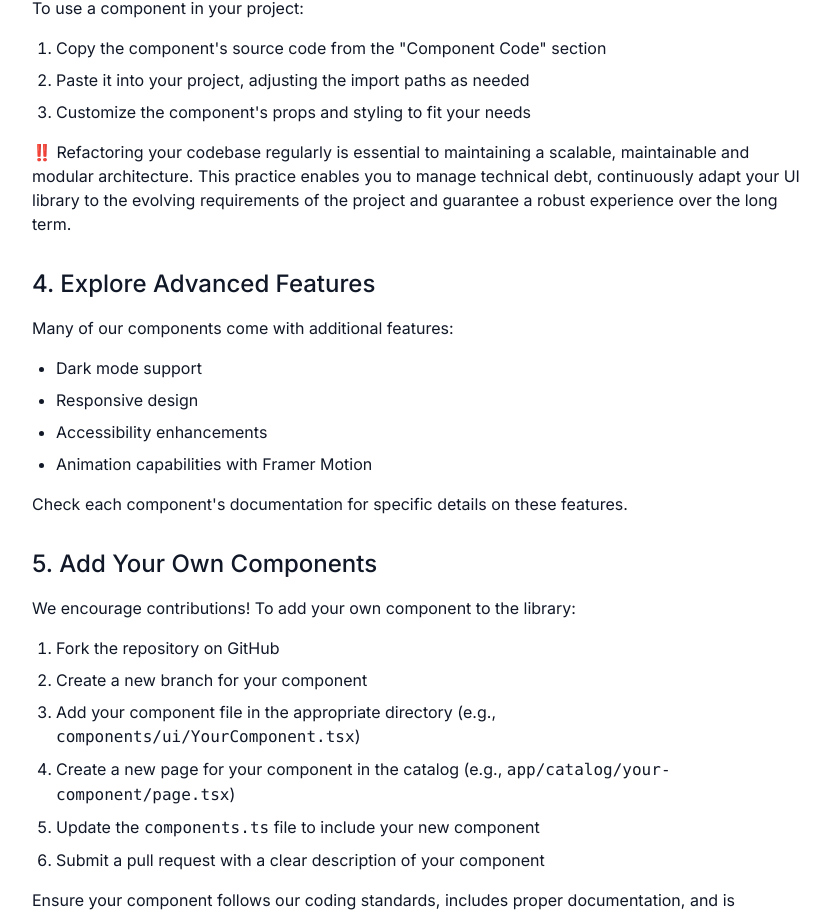
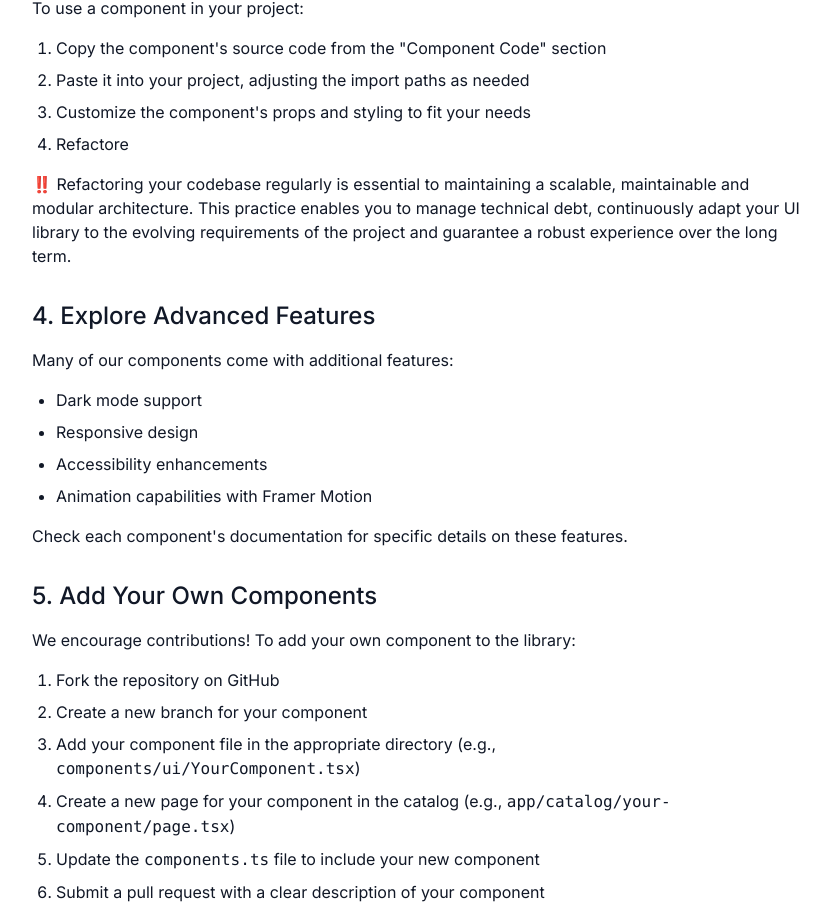
Before and after one commit to Florence-Martin/UI-Library, a Next.js app: page / in a window 1280 px wide. Shown: the part 852-1768 px from the top of the page, without its empty margins (224-1054 px from the left). Built offline with nearby package versions, Linux system fonts and the light colour scheme.

Commit message:
doc: updated-use a component in your project

```diff
--- a/app/page.tsx
+++ b/app/page.tsx
@@ -87,6 +87,7 @@ export default function Home() {
                 Customize the component&apos;s props and styling to fit your
                 needs
               </li>
+              <li>Refactore</li>
             </ol>
             <p className="mt-4">
               ‼️ Refactoring your codebase regularly is essential to maintaining
```
